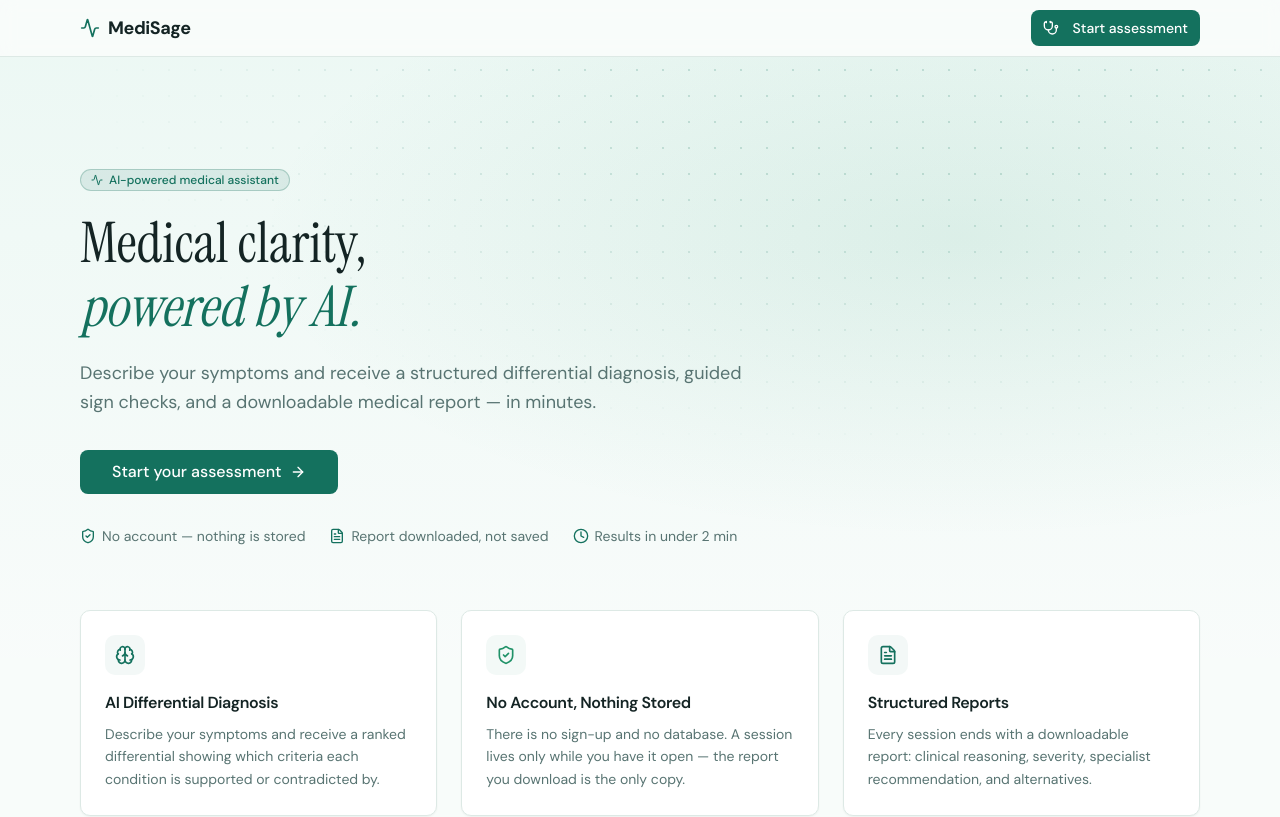
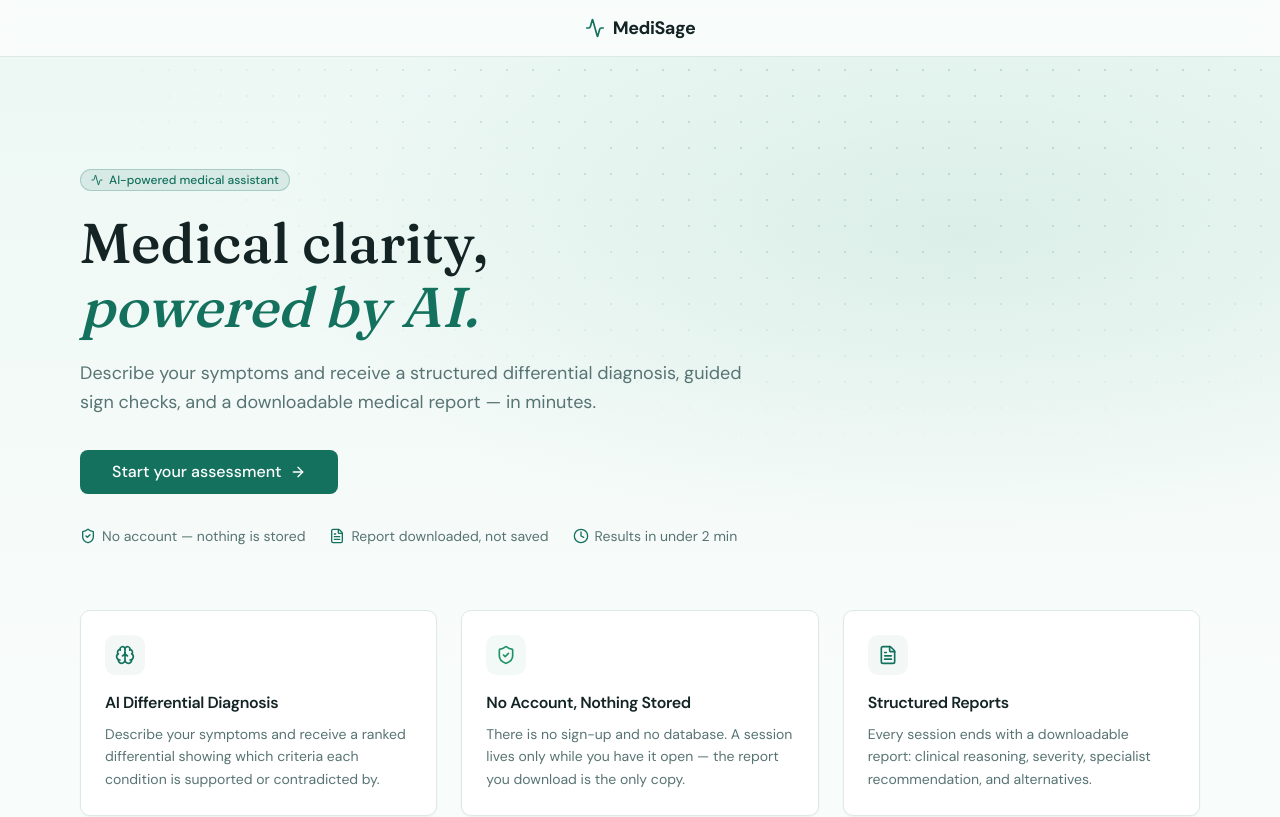
Before and after one commit to Jwongjs/MediSage, a React (Vite) app in the folder my-app/: page / in a window 1280 px wide. Shown: the top 817 px of the page. Built offline with nearby package versions, Linux system fonts and the light colour scheme; no server answers.

Commit message:
style(frontend): swap display font to Fraunces, trim navbar to one CTA
Instrument Serif -> Fraunces across the display font stack (index.css,
tailwind.config.ts, package.json), and drop the redundant "Start
assessment" nav button now that the homepage hero already carries that CTA.

```diff
--- a/my-app/package.json
+++ b/my-app/package.json
@@ -4,7 +4,7 @@
   "private": true,
   "dependencies": {
     "@fontsource/dm-sans": "^5.2.8",
-    "@fontsource/instrument-serif": "^5.2.8",
+    "@fontsource/fraunces": "^5.3.0",
     "@hookform/resolvers": "^5.4.0",
     "@radix-ui/react-accordion": "^1.2.20",
     "@radix-ui/react-avatar": "^1.1.12",
--- a/my-app/src/components/layout/Navbar.tsx
+++ b/my-app/src/components/layout/Navbar.tsx
@@ -1,21 +1,16 @@
 import React from 'react';
 import { Link } from 'react-router-dom';
-import { Button } from '@/components/ui/button';
-import { Activity, Stethoscope } from 'lucide-react';
+import { Activity } from 'lucide-react';
 
 export const Navbar: React.FC = () => (
   <header className="sticky top-0 z-50 w-full border-b bg-background/95 backdrop-blur supports-[backdrop-filter]:bg-background/60">
-    <div className="container mx-auto flex h-14 max-w-6xl items-center justify-between px-4">
+    <div className="container mx-auto flex h-14 max-w-6xl items-center justify-center px-4">
 
       <Link to="/" className="flex items-center gap-2 font-semibold hover:opacity-80 transition-opacity">
         <Activity className="h-5 w-5 text-primary" />
         <span className="font-bold text-lg tracking-tight">MediSage</span>
       </Link>
 
-      <Button size="sm" asChild>
-        <Link to="/diagnosis"><Stethoscope className="h-4 w-4 mr-1.5" />Start assessment</Link>
-      </Button>
-
     </div>
   </header>
 );
--- a/my-app/src/index.css
+++ b/my-app/src/index.css
@@ -1,5 +1,6 @@
-@import '@fontsource/instrument-serif/400.css';
-@import '@fontsource/instrument-serif/400-italic.css';
+@import '@fontsource/fraunces/500.css';
+@import '@fontsource/fraunces/600.css';
+@import '@fontsource/fraunces/500-italic.css';
 @import '@fontsource/dm-sans/400.css';
 @import '@fontsource/dm-sans/500.css';
 @import '@fontsource/dm-sans/600.css';
--- a/my-app/tailwind.config.ts
+++ b/my-app/tailwind.config.ts
@@ -47,7 +47,7 @@ export default {
         sm: 'calc(var(--radius) - 4px)',
       },
       fontFamily: {
-        display: ['"Instrument Serif"', 'Georgia', 'serif'],
+        display: ['"Fraunces"', 'Georgia', 'serif'],
         sans: ['"DM Sans"', 'system-ui', 'sans-serif'],
       },
       keyframes: {
```
Also changed, not shown: 2 other files (tests, documents, lock files or other folders).
